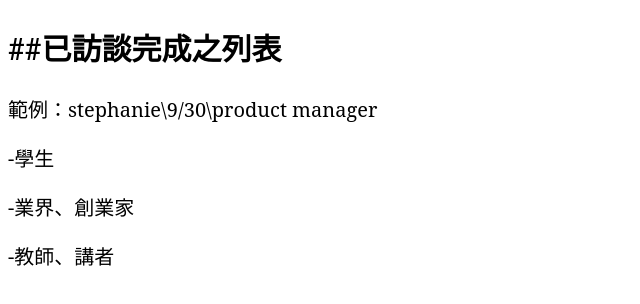
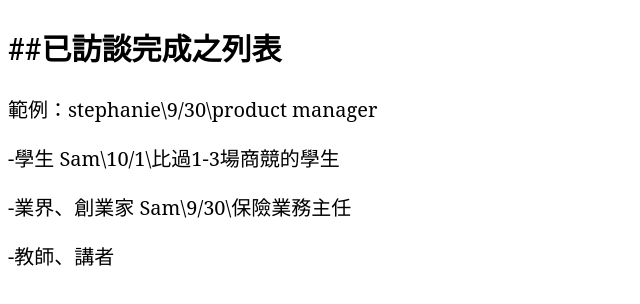
Before and after one commit to adastra-tw/docs, a Next.js app: page /interview/9 in a window 1280 px wide. Shown: the top 304 px of the page, without its empty margins (0-640 px from the left). Built offline with nearby package versions, Linux system fonts and the light colour scheme.

Commit message:
Update 9.mdx

```diff
--- a/pages/interview/9.mdx
+++ b/pages/interview/9.mdx
@@ -3,7 +3,9 @@
 範例：stephanie\9/30\product manager
 
 -學生
+Sam\10/1\比過1-3場商競的學生
 
 -業界、創業家
+Sam\9/30\保險業務主任
 
 -教師、講者
```
